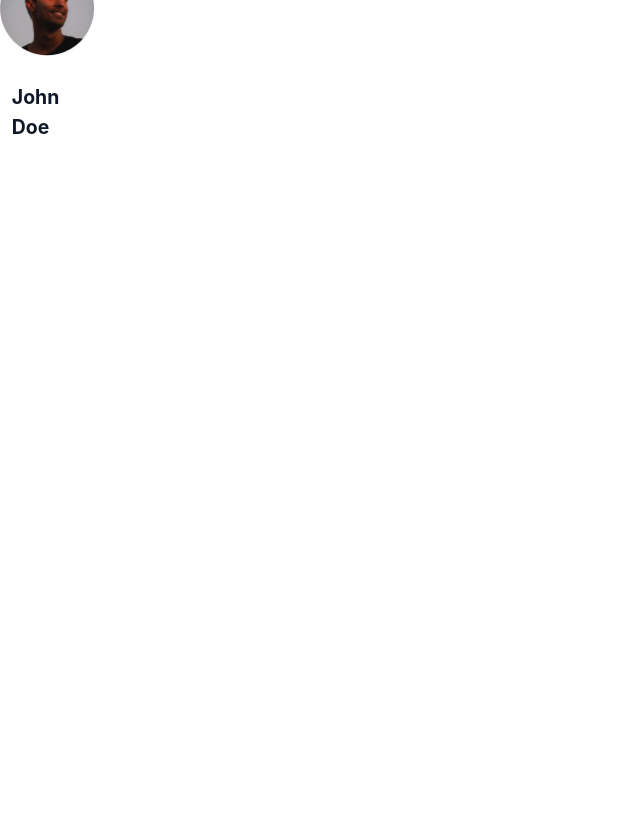
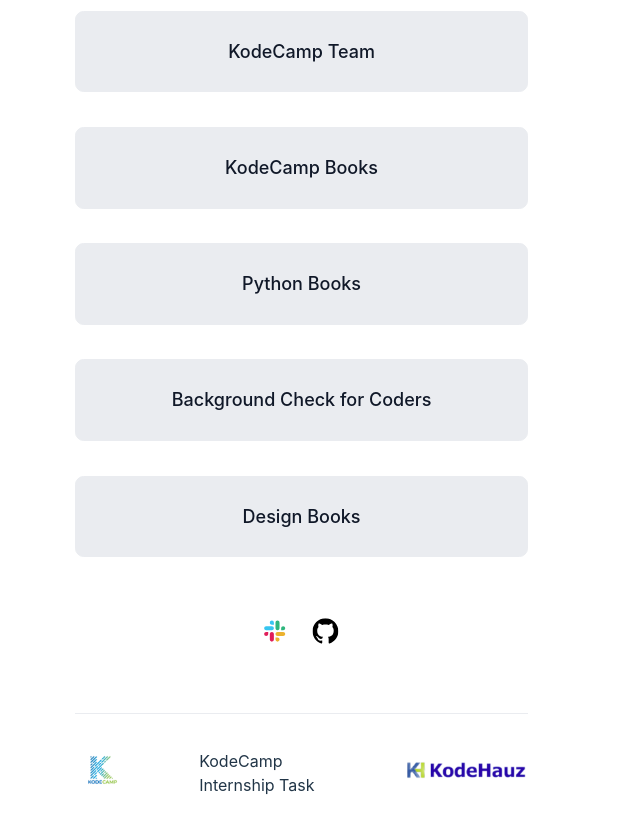
Before and after one commit to OladokunLT/kodecamp-link-tree, a React (Vite) app: page / in a window 1280 px wide. Shown: the part 360-1192 px from the top of the page, without its empty margins (0-640 px from the left). Before the commit the page ends 800 px from the top, so only its background shows below. Built offline with nearby package versions, Linux system fonts and the light colour scheme.

Commit message:
Added main and footer section

```diff
--- a/src/App.css
+++ b/src/App.css
@@ -8,7 +8,8 @@ html {
   font-size: 16px;
 }
 :root {
-  --gray-900:  #101828;
+  --gray-900: #101828;
+  --gray-200: #EAECF0;
 }
 
 body {
@@ -19,7 +20,6 @@ img {
   height: 100%;
 }
 .wrapper {
-  /* background: yellow; */
   width: 95%;
   margin-inline: auto;
   margin-top: 4.31rem;
@@ -49,29 +49,85 @@ img {
   line-height: 1.88706rem; /* 155.556% */
 }
 
+/* main section start here */
+.main-section {
+  display: flex;
+  flex-direction: column;
+  align-items: flex-start;
+  gap: 2.15669rem;
+  align-self: stretch;
+  padding-top: 2.16rem;
+  padding-bottom: 2.16rem;
+}
+.link-tree-btn {
+  display: flex;
+  padding: 1.6175rem 2.15669rem;
+  justify-content: center;
+  align-items: center;
+  gap: 0.53919rem;
+  flex: 1 0 0;
+  border-radius: 0.53919rem;
+  border: 1.078px solid var(--gray-200);
+  background: var(--gray-200);
+  color: var(--gray-900);
+  width: 100%;
+  font-size: 0.875rem;
+  font-weight: 500;
+  line-height: 1.25rem; /* 142.857% */
+  cursor: pointer;
+}
+.link-tree-btn:last-of-type {
+  background: none;
+  border: none;
+  cursor: none;
+  gap: 1.62rem;
+}
+span {
+  cursor: pointer;
+}
 
+/* Footer section */
+.footer {
+  display: flex;
+  padding: 2.15669rem 0rem;
+  flex-direction: column;
+  align-items: start;
+  gap: 1.08rem;
+  border-top: solid 1px var(--gray-200);
+}
 
 @media (width > 425px) {
   .wrapper {
     width: 90%;
-    /* background: green; */
+  }
+  .link-tree-btn {
+    font-size: 1.125rem;
+    font-weight: 500;
+    line-height: 1.75rem; /* 155.556% */
   }
 }
 @media (width >= 768px) {
   .wrapper {
     width: 80%;
-    /* background: red; */
   }
+  .footer {
+    display: flex;
+    padding-top: 2.15669rem;
+    padding-bottom: 7.15669rem;
+    flex-direction: row;
+    align-items: center;
+    justify-content: space-between;
+    gap: 4.31338rem;
+  }
+
 }
 @media (width >= 1024px) {
   .wrapper {
     width: 75%;
-    /* background: brown; */
   }
 }
 @media (width >= 1440px) {
   .wrapper {
     width: 70%;
-    /* background: pink; */
   }
 }
--- a/src/App.jsx
+++ b/src/App.jsx
@@ -1,15 +1,11 @@
-// import { useState } from 'react'
-// import reactLogo from './assets/react.svg'
-// import viteLogo from '/vite.svg'
 import profile  from './assets/profile-img.png'
-import smShare  from './assets/share-icon-arrow.svg'
-import mdShare  from './assets/share-icon-desktop.svg'
+import github  from './assets/github.svg'
+import slack  from './assets/slack.svg'
+import KodeCampLogo  from './assets/kodecamp-logo-left.png'
+import kodeHauzLogo from './assets/kodeHauz-Logo-right.png'
 import './App.css'
 
-
 function App() {
-  // const [count, setCount] = useState(0)
-
   return (
     <>
       <div className="wrapper">
@@ -22,8 +18,30 @@ function App() {
           </figure>
         </header>
         <main className="main-section">
-
+          <button className="link-tree-btn">Twitter Links</button>
+          <button className="link-tree-btn">KodeCamp Team</button>
+          <button className="link-tree-btn">KodeCamp Books</button>
+          <button className="link-tree-btn">Python Books</button>
+          <button className="link-tree-btn">Background Check for Coders</button>
+          <button className="link-tree-btn">Design Books</button>
+          <button className="link-tree-btn">
+            <span className='dev-comm'>
+              <img src={slack} alt="" />
+            </span>
+            <span className='dev-comm'>
+              <img src={github} alt="" />
+            </span>
+          </button>
         </main>
+        <footer className='footer'>
+          <span>
+            <img src={KodeCampLogo} alt="" />
+            </span>
+          <p>KodeCamp Internship Task</p>
+          <span>
+            <img src={kodeHauzLogo} alt="" />
+            </span>
+        </footer>
 
       </div>
     </>
```
